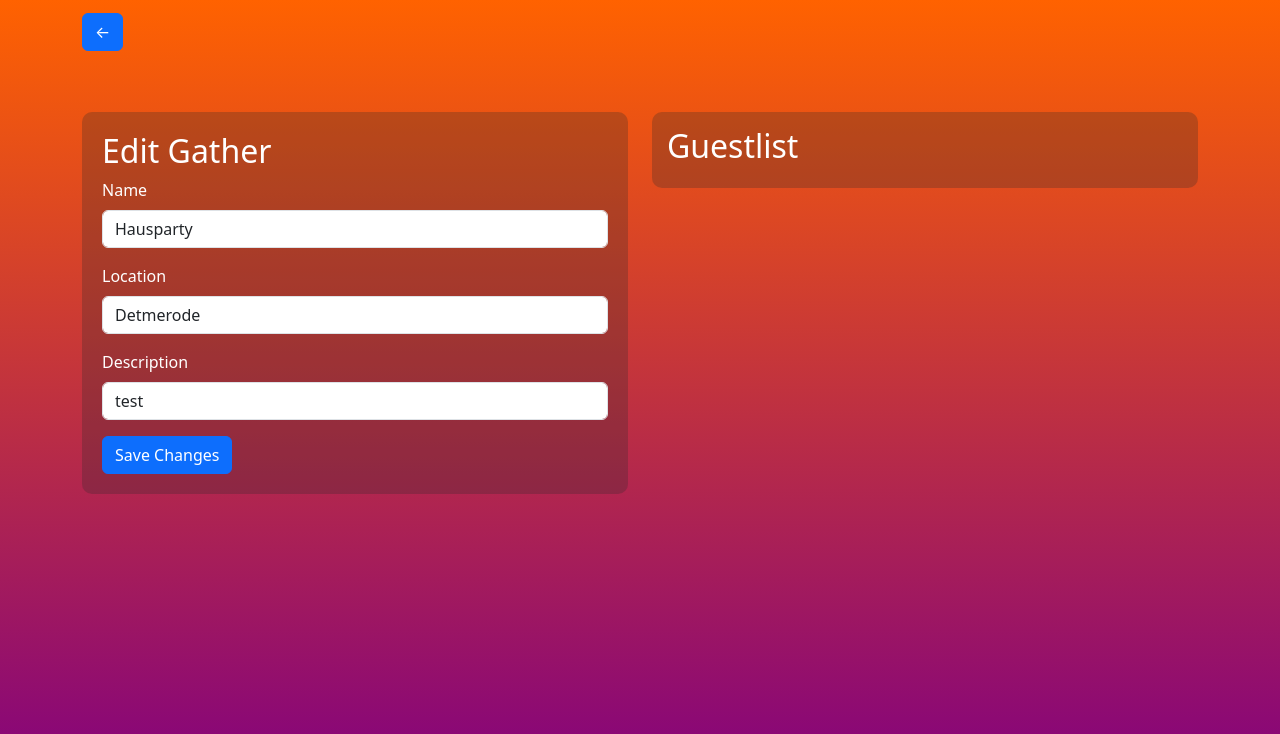
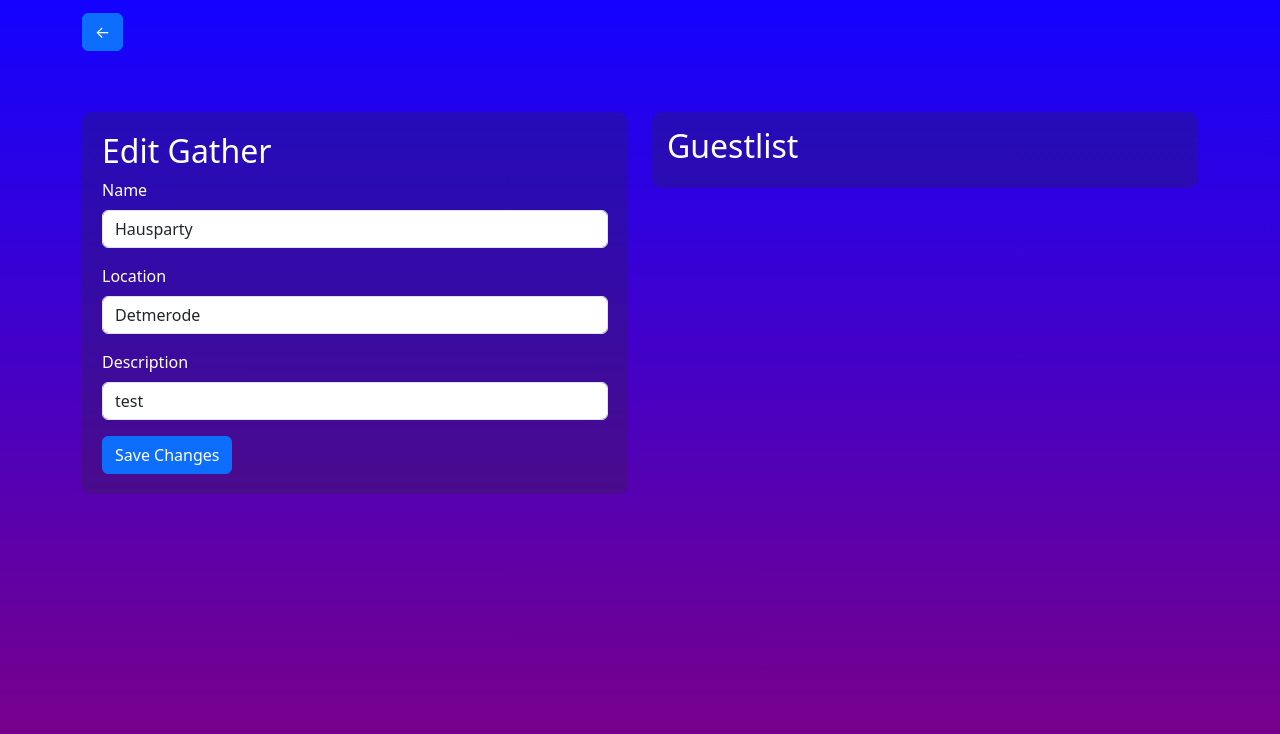
Before and after one commit to jerankda/Gather-App, a Flask app: template G2G/website/templates/extendedGather.html in a window 1280 px wide. Shown: the top 734 px of the page. Run offline with Flask 3, Linux system fonts and the light colour scheme; the template is opened without the code that fills it: values that come from a table or form of the project are taken from there, others are empty.

Commit message:
Adjusted Style

```diff
--- a/G2G/website/templates/extendedGather.html
+++ b/G2G/website/templates/extendedGather.html
@@ -7,7 +7,7 @@
     <link href="https://cdn.jsdelivr.net/npm/bootstrap@5.3.2/dist/css/bootstrap.min.css" rel="stylesheet">
     <!-- Add custom styles from creategather.html here -->
 </head>
-<body style="background: linear-gradient(rgb(255, 98, 0), purple); color: white; background-repeat: no-repeat; background-attachment: fixed; background-size: cover;">
+<body style="background: linear-gradient(rgb(19, 2, 255), purple); color: white; background-repeat: no-repeat; background-attachment: fixed; background-size: cover;">
     <nav class="navbar navbar-light">
         <div class="container">
             <a class="navbar-brand" href="/gather_find">
```
